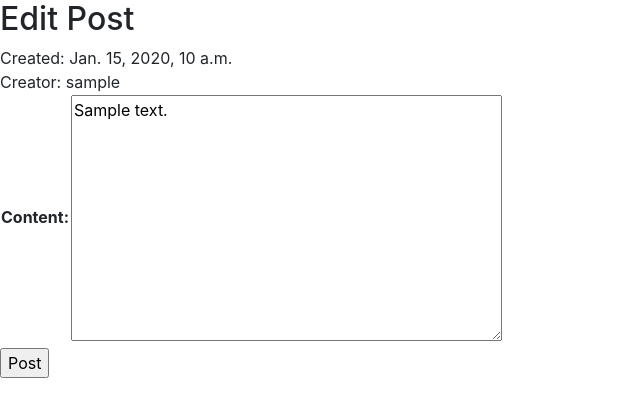
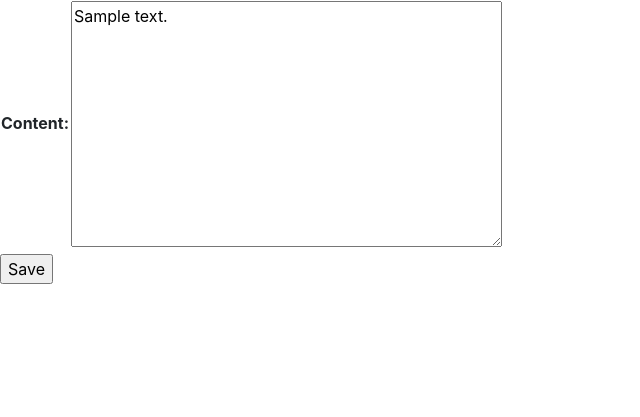
Before and after one commit to thaohvm/network, a Django app: page /post/1/edit in a window 1280 px wide. Shown: the part 56-473 px from the top of the page, without its empty margins (0-640 px from the left). Run offline with Django 3.2, Linux system fonts and the light colour scheme; a user stored in the database is signed in; tables that the repository leaves empty hold one stand-in row (values such as "Sample post"); lists and menus that the app fills with data are empty; some libraries are stand-ins or nearby versions.

Commit message:
edit post

```diff
--- a/network/templates/network/edit_post.html
+++ b/network/templates/network/edit_post.html
@@ -2,16 +2,13 @@
 {% load static %}
 
 {% block body %}
-<h2>Edit Post</h2>
 <div class="item">
-    <div>Created: {{ post.time }}</div>
-    <div>Creator: {{ post.user }}</div>
-    <form action="{% url 'edit_post' post.id %}" method="put">
+    <form action="{% url 'edit_post' post.id %}" method="post">
         {% csrf_token %}
         <table class="edit_form">
-            {{ edit_post_form.as_table }}
+        {{ edit_post_form.as_table }}
         </table>
-        <input class="submit_button" type="submit" value="Post">
+        <input class="submit_button" type="submit" value="Save">
     </form>
 </div>
 
--- a/network/views.py
+++ b/network/views.py
@@ -200,8 +200,7 @@ def edit_post(request, id):
         except Post.DoesNotExist:
             return HttpResponseBadRequest("Invalid request!")
     else:
-        form = EditPostForm(request.POST)
-        if form.is_valid():
-            new_content = form.cleaned_data["request.POST"]
-            post.save()
-        return HttpResponseRedirect(reverse("post", args=[post]))
+        post = Post.objects.get(id=id)
+        post.content = request.POST["content"]
+        post.save()
+        return HttpResponseRedirect(reverse("post"))
```
